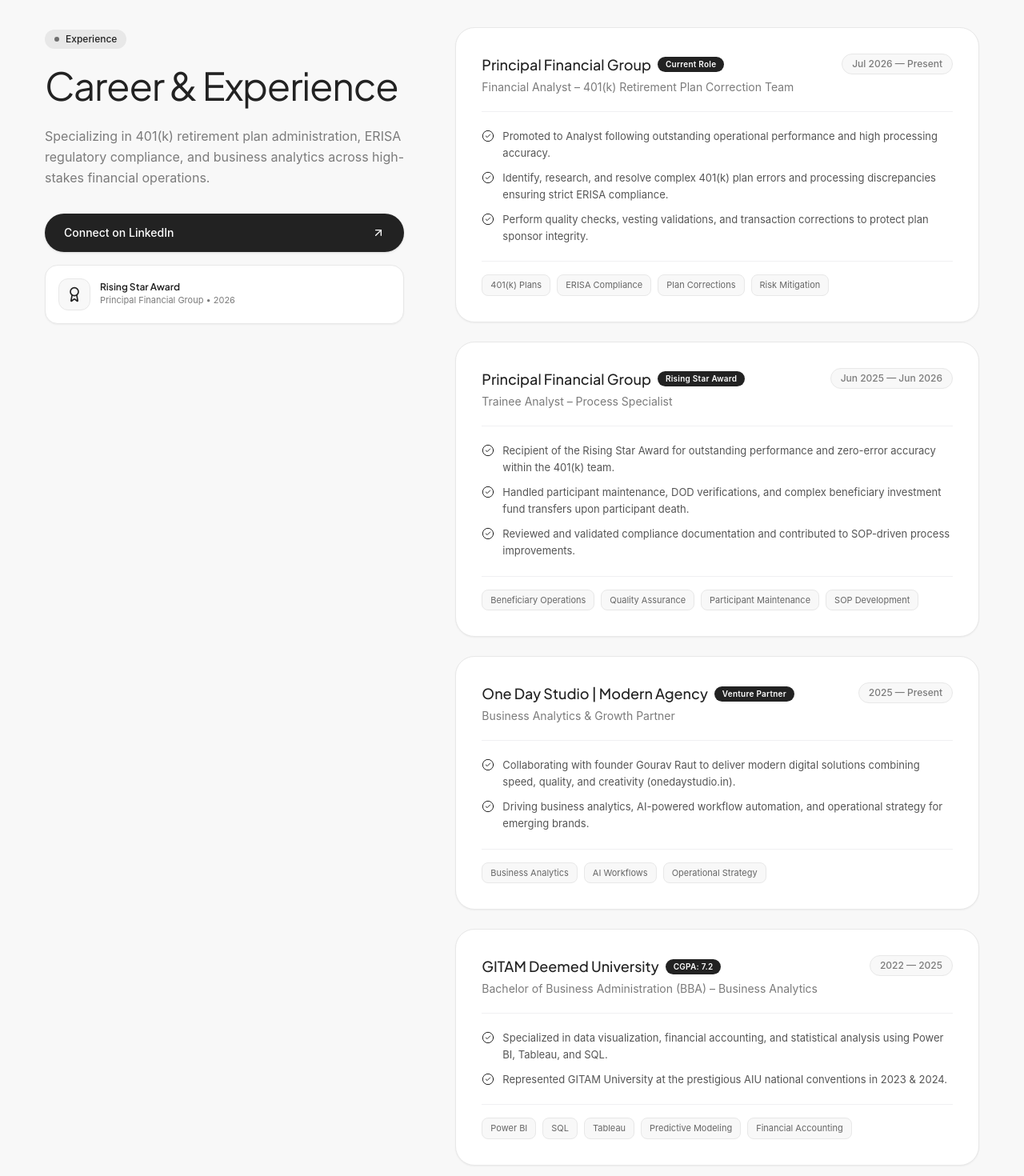
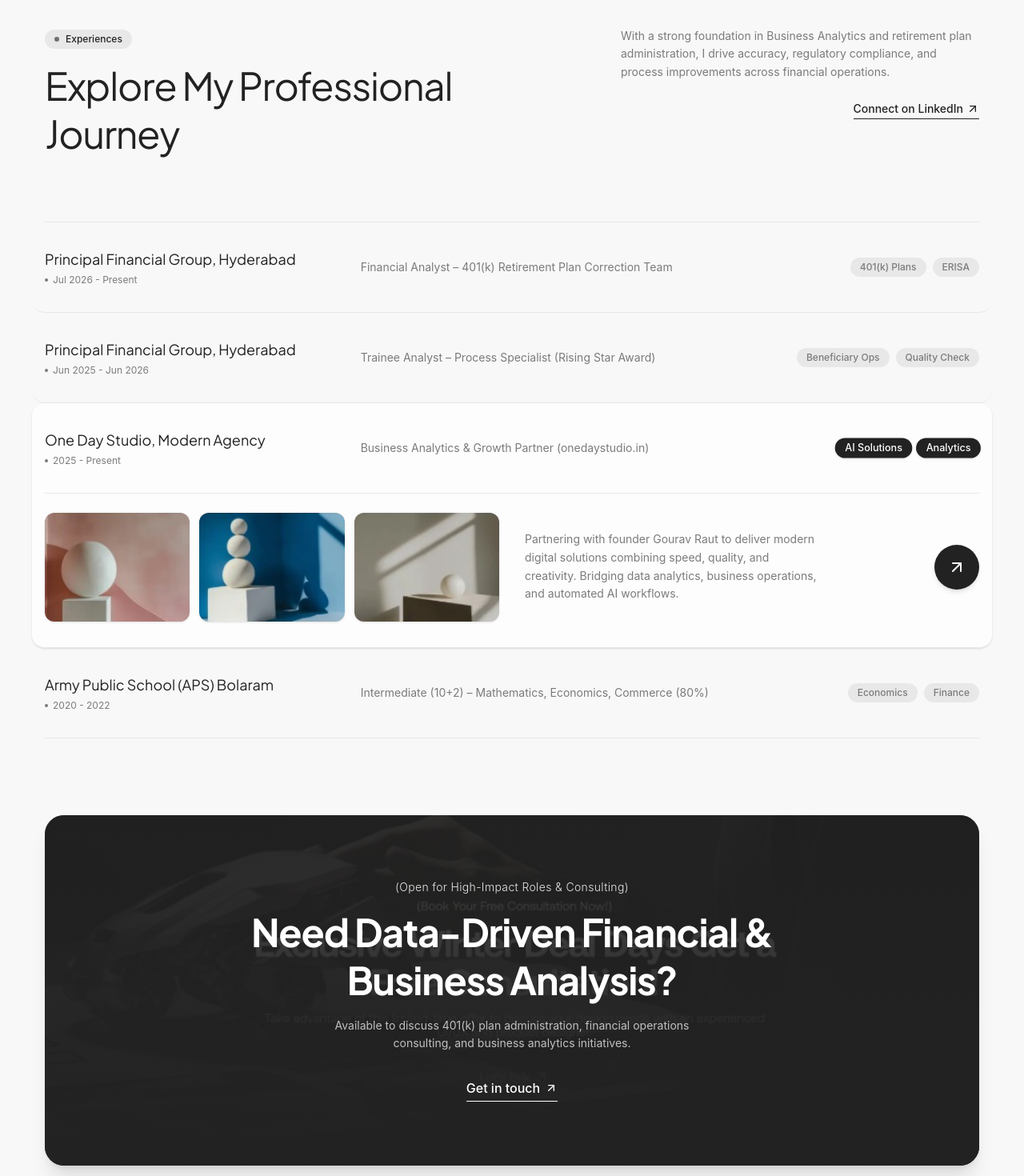
Before and after one commit to bossgghere/Abhitej-Portfolio, a React (Vite) app: page / in a window 1280 px wide. Shown: the part 1820-3290 px from the top of the page at 80% size. Built offline with nearby package versions, Linux system fonts and the light colour scheme.

Commit message:
Restore exact reference layout for Experience section and remove GITAM education entry

```diff
--- a/src/components/experience/ExperienceSection.jsx
+++ b/src/components/experience/ExperienceSection.jsx
@@ -1,18 +1,26 @@
-import React from 'react';
-import { ArrowUpRight, Award, CheckCircle2 } from 'lucide-react';
+import React, { useState } from 'react';
+import { ArrowUpRight } from 'lucide-react';
 import { experienceData } from '@/data';
 import { useInView } from '@/hooks/useInView';
 
 /**
  * ExperienceSection Component
- * Completely redesigned for an ultra-clean, modern editorial aesthetic:
- * - Clean 2-column layout (sticky header + timeline cards)
- * - Clear visual hierarchy without clumsy accordions or distracting image crops
- * - Real career highlights, awards, and domain skills
+ * Recreates the exact layout from reference screenshot "experience section.jpeg":
+ * - "● Experiences" pill & "Explore My Professional Journey" header
+ * - Divider rows with company, period, role, and pill tags
+ * - Interactive expandable item (One Day Studio / Modern Agency) with 3 thumbnails & circular arrow
+ * - Dark consultation offer banner with "Get in touch ↗"
  */
 export const ExperienceSection = () => {
-  const { badge, title, description, ctaText, ctaLink, experiences } = experienceData;
+  const { badge, title, description, ctaText, ctaLink, experiences, dealBanner } =
+    experienceData;
+
+  const [expandedId, setExpandedId] = useState('one-day-studio');
   const [ref, inView] = useInView({ threshold: 0.1, triggerOnce: true });
+
+  const toggleExpand = (id) => {
+    setExpandedId(expandedId === id ? null : id);
+  };
 
   return (
     <section
@@ -20,111 +28,168 @@
       ref={ref}
       className="relative py-24 sm:py-32 px-6 sm:px-10 lg:px-14 border-t border-[#E8E8E8] bg-[#F8F8F8]"
     >
-      <div className="max-w-7xl mx-auto">
       <div
-          className={`grid grid-cols-1 lg:grid-cols-12 gap-12 lg:gap-16 items-start transition-all duration-700 ${
+        className={`max-w-7xl mx-auto transition-all duration-700 ${
           inView ? 'opacity-100 translate-y-0' : 'opacity-0 translate-y-8'
         }`}
       >
-          {/* Left Column: Sticky Section Overview */}
-          <div className="lg:col-span-5 lg:sticky lg:top-28 flex flex-col justify-between">
-            <div>
-              <div className="inline-flex items-center gap-2 px-3 py-1 rounded-full bg-[#E8E8E8] text-xs font-medium text-[#222222] mb-4">
+        {/* Section Header */}
+        <div className="grid grid-cols-1 lg:grid-cols-12 gap-8 lg:gap-12 items-start mb-16 sm:mb-20">
+          <div className="lg:col-span-7">
+            <div className="inline-flex items-center gap-2 px-3 py-1 rounded-full bg-[#E8E8E8] text-xs font-medium text-[#222222] mb-4 hover:bg-[#dedede] transition-colors">
               <span className="w-1.5 h-1.5 rounded-full bg-[#222222] animate-pulse" />
               <span>{badge}</span>
             </div>
             <h2 className="text-4xl sm:text-5xl font-normal tracking-tight text-[#222222] leading-tight">
               {title}
             </h2>
-              <p className="mt-5 text-sm sm:text-base text-[#7B7B7B] leading-relaxed">
+          </div>
+
+          <div className="lg:col-span-5 flex flex-col justify-between items-start lg:items-end">
+            <p className="text-xs sm:text-sm text-[#7B7B7B] leading-relaxed max-w-md lg:text-left">
               {description}
             </p>
-            </div>
-
-            {/* LinkedIn CTA Button */}
-            <div className="mt-8 flex flex-col sm:flex-row lg:flex-col gap-4">
             <a
               href={ctaLink}
               target="_blank"
               rel="noreferrer"
-                className="group inline-flex items-center justify-between px-6 py-3.5 rounded-full bg-[#222222] text-white text-sm font-medium hover:bg-black transition-all shadow-sm hover:shadow-md"
+              className="group inline-flex items-center gap-1 text-sm font-medium text-[#222222] border-b border-[#222222] pb-0.5 mt-6 hover:text-[#7B7B7B] hover:border-[#7B7B7B] transition-colors"
             >
               <span>{ctaText}</span>
               <ArrowUpRight className="w-4 h-4 transition-transform group-hover:translate-x-0.5 group-hover:-translate-y-0.5" />
             </a>
-
-              {/* Award Highlight Badge */}
-              <div className="flex items-center gap-3 p-4 rounded-2xl bg-white border border-[#E8E8E8] shadow-xs">
-                <div className="w-10 h-10 rounded-xl bg-[#F8F8F8] border border-[#E8E8E8] flex items-center justify-center text-[#222222]">
-                  <Award className="w-5 h-5" />
-                </div>
-                <div>
-                  <h4 className="text-xs font-semibold text-[#222222]">Rising Star Award</h4>
-                  <p className="text-[11px] text-[#7B7B7B]">Principal Financial Group • 2026</p>
-                </div>
-              </div>
           </div>
         </div>
 
-          {/* Right Column: Editorial Timeline Cards */}
-          <div className="lg:col-span-7 space-y-6">
-            {experiences.map((exp) => (
+        {/* Experience Timeline Rows */}
+        <div className="divide-y divide-[#E8E8E8] border-y border-[#E8E8E8]">
+          {experiences.map((exp) => {
+            const isExpanded = expandedId === exp.id;
+
+            return (
               <div
                 key={exp.id}
-                className="group bg-white rounded-3xl p-7 sm:p-8 border border-[#E8E8E8] shadow-xs hover:shadow-lg hover:-translate-y-1 transition-all duration-300 flex flex-col justify-between"
+                onClick={() => toggleExpand(exp.id)}
+                className={`py-8 px-4 -mx-4 rounded-2xl transition-all duration-300 cursor-pointer ${
+                  isExpanded ? 'bg-white/70 shadow-sm' : 'hover:bg-white/40'
+                }`}
               >
-                {/* Header row */}
-                <div className="flex flex-col sm:flex-row sm:items-start justify-between gap-3 pb-5 border-b border-[#F0F0F2]">
-                  <div>
-                    <div className="flex items-center gap-2 flex-wrap">
-                      <h3 className="text-lg font-medium text-[#222222]">
+                {/* Main Row summary */}
+                <div className="grid grid-cols-1 md:grid-cols-12 gap-4 items-center">
+
+                  {/* Left: Company & Date */}
+                  <div className="md:col-span-4">
+                    <h3 className="text-base sm:text-lg font-normal text-[#222222] group-hover:text-black">
                       {exp.company}
                     </h3>
-                      {exp.badge && (
-                        <span className="px-2.5 py-0.5 rounded-full bg-[#222222] text-white text-[10px] font-semibold tracking-wide">
-                          {exp.badge}
-                        </span>
-                      )}
+                    <p className="text-xs text-[#7B7B7B] mt-1 flex items-center gap-1.5">
+                      <span className="w-1 h-1 rounded-full bg-[#7B7B7B]" />
+                      <span>{exp.period}</span>
+                    </p>
                   </div>
-                    <p className="text-sm text-[#7B7B7B] mt-1 font-normal">
+
+                  {/* Middle: Role & Description */}
+                  <div className="md:col-span-5">
+                    <p className="text-xs sm:text-sm text-[#7B7B7B]">
                       {exp.role}
                     </p>
                   </div>
 
-                  {/* Period badge */}
-                  <span className="self-start sm:self-auto text-xs font-medium text-[#7B7B7B] bg-[#F8F8F8] px-3 py-1 rounded-full border border-[#E8E8E8] whitespace-nowrap">
-                    {exp.period}
-                  </span>
-                </div>
-
-                {/* Key accomplishment bullets */}
-                <div className="py-5 space-y-2.5">
-                  {exp.bullets.map((bullet, idx) => (
-                    <div key={idx} className="flex items-start gap-2.5">
-                      <CheckCircle2 className="w-4 h-4 text-[#222222] shrink-0 mt-0.5 stroke-[1.5]" />
-                      <p className="text-xs sm:text-[13px] text-[#555555] leading-relaxed">
-                        {bullet}
-                      </p>
-                    </div>
-                  ))}
-                </div>
-
-                {/* Tags row */}
-                <div className="pt-4 border-t border-[#F0F0F2] flex flex-wrap items-center gap-2">
+                  {/* Right: Category Tags */}
+                  <div className="md:col-span-3 flex items-center justify-start md:justify-end gap-2">
                     {exp.tags.map((tag) => (
                       <span
                         key={tag}
-                      className="px-2.5 py-1 rounded-lg bg-[#F8F8F8] border border-[#E8E8E8] text-[11px] font-normal text-[#666666] group-hover:border-[#d0d0d2] transition-colors"
+                        className={`px-3 py-1 rounded-full text-xs font-medium transition-all duration-200 ${
+                          isExpanded
+                            ? 'bg-[#222222] text-[#FFFFFF] shadow-sm scale-105'
+                            : 'bg-[#E8E8E8] text-[#7B7B7B] hover:bg-[#dedede]'
+                        }`}
                       >
                         {tag}
                       </span>
                     ))}
                   </div>
                 </div>
+
+                {/* Expanded Details */}
+                {isExpanded && exp.images && (
+                  <div className="mt-8 pt-6 border-t border-[#E8E8E8] grid grid-cols-1 lg:grid-cols-12 gap-8 items-center animate-fade-in duration-300">
+
+                    {/* 3 Project Thumbnails */}
+                    <div className="lg:col-span-6 grid grid-cols-3 gap-3">
+                      {exp.images.map((imgSrc, idx) => (
+                        <div
+                          key={idx}
+                          className="group/thumb rounded-xl overflow-hidden aspect-[4/3] bg-[#E8E8E8] shadow-sm hover:shadow-md transition-shadow"
+                        >
+                          <img
+                            src={imgSrc}
+                            alt={`${exp.company} thumbnail ${idx + 1}`}
+                            loading="lazy"
+                            className="w-full h-full object-cover group-hover/thumb:scale-105 transition-transform duration-300"
+                          />
+                        </div>
                       ))}
                     </div>
 
+                    {/* Description Paragraph */}
+                    <div className="lg:col-span-4">
+                      <p className="text-xs sm:text-sm text-[#7B7B7B] leading-relaxed">
+                        {exp.description}
+                      </p>
                     </div>
+
+                    {/* Action Arrow Button */}
+                    <div className="lg:col-span-2 flex justify-start lg:justify-end">
+                      <div className="w-14 h-14 rounded-full bg-[#222222] text-white flex items-center justify-center hover:scale-110 active:scale-95 transition-all duration-200 shadow-md">
+                        <ArrowUpRight className="w-6 h-6" />
+                      </div>
+                    </div>
+                  </div>
+                )}
+              </div>
+            );
+          })}
+        </div>
+
+        {/* Consultation Banner */}
+        <div className="group mt-20 sm:mt-24 rounded-3xl overflow-hidden relative bg-[#222222] text-white shadow-xl hover:shadow-2xl transition-all duration-500">
+          {/* Background image & gradient overlay */}
+          <div className="absolute inset-0 z-0">
+            <img
+              src={dealBanner.bgImage}
+              alt="Consultation Background"
+              loading="lazy"
+              className="w-full h-full object-cover opacity-35 group-hover:scale-105 transition-transform duration-700"
+            />
+            <div className="absolute inset-0 bg-gradient-to-t from-[#222222] via-[#222222]/80 to-[#222222]/50" />
+          </div>
+
+          <div className="relative z-10 p-8 sm:p-14 lg:p-20 flex flex-col items-center text-center">
+            <span className="text-xs sm:text-sm text-[#E8E8E8] font-light tracking-wide">
+              {dealBanner.tag}
+            </span>
+            <h3 className="text-2xl sm:text-4xl lg:text-5xl font-bold tracking-tight text-white mt-4 max-w-2xl leading-tight">
+              {dealBanner.title}
+            </h3>
+            <p className="text-xs sm:text-sm text-[#E8E8E8]/80 mt-4 max-w-lg leading-relaxed">
+              {dealBanner.subtitle}
+            </p>
+            <div className="mt-8">
+              <a
+                href={dealBanner.ctaLink}
+                target="_blank"
+                rel="noreferrer"
+                className="group/btn inline-flex items-center gap-1.5 text-sm sm:text-base font-medium text-white border-b border-white pb-1 hover:text-gray-300 hover:border-gray-300 transition-colors"
+              >
+                <span>{dealBanner.ctaText}</span>
+                <ArrowUpRight className="w-4 h-4 transition-transform group-hover/btn:translate-x-1 group-hover/btn:-translate-y-1" />
+              </a>
+            </div>
+          </div>
+        </div>
+
       </div>
     </section>
   );
--- a/src/data/experienceData.js
+++ b/src/data/experienceData.js
@@ -1,64 +1,55 @@
 export const experienceData = {
-  badge: "Experience",
-  title: "Career & Experience",
+  badge: "Experiences",
+  title: "Explore My Professional Journey",
   description:
-    "Specializing in 401(k) retirement plan administration, ERISA regulatory compliance, and business analytics across high-stakes financial operations.",
+    "With a strong foundation in Business Analytics and retirement plan administration, I drive accuracy, regulatory compliance, and process improvements across financial operations.",
   ctaText: "Connect on LinkedIn",
   ctaLink: "https://www.linkedin.com/in/abhitej-kumar-8b5b19286/",
   experiences: [
     {
       id: "principal-analyst",
-      company: "Principal Financial Group",
-      location: "Hyderabad, India",
-      period: "Jul 2026 — Present",
+      company: "Principal Financial Group, Hyderabad",
+      period: "Jul 2026 - Present",
       role: "Financial Analyst – 401(k) Retirement Plan Correction Team",
-      badge: "Current Role",
-      bullets: [
-        "Promoted to Analyst following outstanding operational performance and high processing accuracy.",
-        "Identify, research, and resolve complex 401(k) plan errors and processing discrepancies ensuring strict ERISA compliance.",
-        "Perform quality checks, vesting validations, and transaction corrections to protect plan sponsor integrity.",
-      ],
-      tags: ["401(k) Plans", "ERISA Compliance", "Plan Corrections", "Risk Mitigation"],
+      tags: ["401(k) Plans", "ERISA"],
     },
     {
       id: "principal-trainee",
-      company: "Principal Financial Group",
-      location: "Hyderabad, India",
-      period: "Jun 2025 — Jun 2026",
-      role: "Trainee Analyst – Process Specialist",
-      badge: "Rising Star Award",
-      bullets: [
-        "Recipient of the Rising Star Award for outstanding performance and zero-error accuracy within the 401(k) team.",
-        "Handled participant maintenance, DOD verifications, and complex beneficiary investment fund transfers upon participant death.",
-        "Reviewed and validated compliance documentation and contributed to SOP-driven process improvements.",
-      ],
-      tags: ["Beneficiary Operations", "Quality Assurance", "Participant Maintenance", "SOP Development"],
+      company: "Principal Financial Group, Hyderabad",
+      period: "Jun 2025 - Jun 2026",
+      role: "Trainee Analyst – Process Specialist (Rising Star Award)",
+      tags: ["Beneficiary Ops", "Quality Check"],
     },
     {
       id: "one-day-studio",
-      company: "One Day Studio | Modern Agency",
-      location: "Hyderabad, India",
-      period: "2025 — Present",
-      role: "Business Analytics & Growth Partner",
-      badge: "Venture Partner",
-      bullets: [
-        "Collaborating with founder Gourav Raut to deliver modern digital solutions combining speed, quality, and creativity (onedaystudio.in).",
-        "Driving business analytics, AI-powered workflow automation, and operational strategy for emerging brands.",
+      company: "One Day Studio, Modern Agency",
+      period: "2025 - Present",
+      role: "Business Analytics & Growth Partner (onedaystudio.in)",
+      tags: ["AI Solutions", "Analytics"],
+      expanded: true,
+      description:
+        "Partnering with founder Gourav Raut to deliver modern digital solutions combining speed, quality, and creativity. Bridging data analytics, business operations, and automated AI workflows.",
+      images: [
+        "/images/projects/exp-thumb-1.png",
+        "/images/projects/exp-thumb-2.png",
+        "/images/projects/exp-thumb-3.png",
       ],
-      tags: ["Business Analytics", "AI Workflows", "Operational Strategy"],
     },
     {
-      id: "gitam-university",
-      company: "GITAM Deemed University",
-      location: "Hyderabad, India",
-      period: "2022 — 2025",
-      role: "Bachelor of Business Administration (BBA) – Business Analytics",
-      badge: "CGPA: 7.2",
-      bullets: [
-        "Specialized in data visualization, financial accounting, and statistical analysis using Power BI, Tableau, and SQL.",
-        "Represented GITAM University at the prestigious AIU national conventions in 2023 & 2024.",
-      ],
-      tags: ["Power BI", "SQL", "Tableau", "Predictive Modeling", "Financial Accounting"],
+      id: "aps-bolaram",
+      company: "Army Public School (APS) Bolaram",
+      period: "2020 - 2022",
+      role: "Intermediate (10+2) – Mathematics, Economics, Commerce (80%)",
+      tags: ["Economics", "Finance"],
     },
   ],
+  dealBanner: {
+    tag: "(Open for High-Impact Roles & Consulting)",
+    title: "Need Data-Driven Financial & Business Analysis?",
+    subtitle:
+      "Available to discuss 401(k) plan administration, financial operations consulting, and business analytics initiatives.",
+    ctaText: "Get in touch",
+    ctaLink: "https://www.linkedin.com/in/abhitej-kumar-8b5b19286/",
+    bgImage: "/images/projects/deal-banner-bg.png",
+  },
 };
```
Lines whose indentation alone changed are shown as unchanged.
